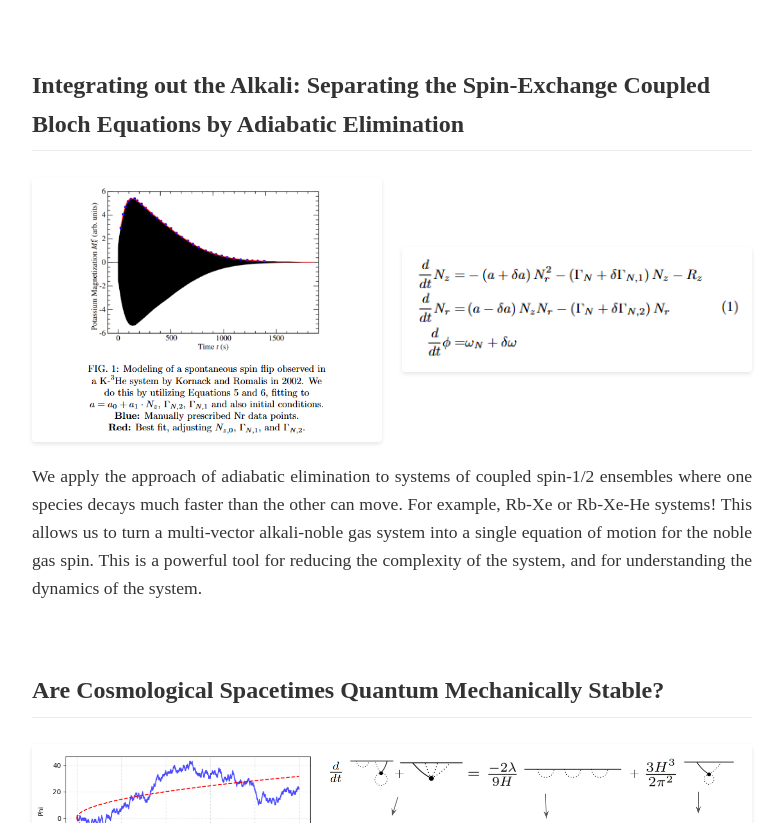
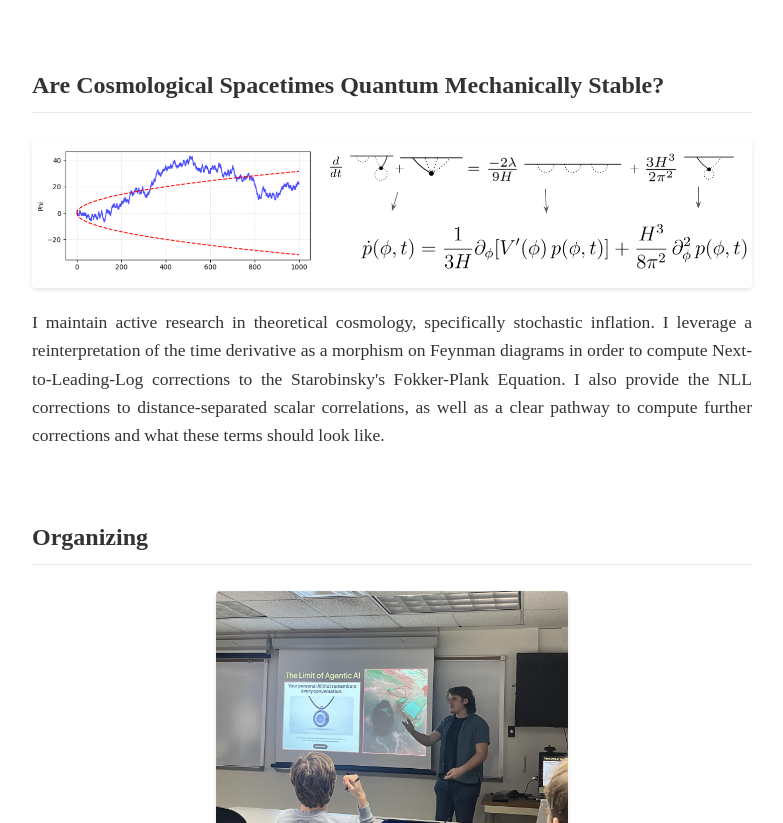
Before and after one commit to Kea10/Kea10.github.io, a plain HTML site: page index.html in a window 1280 px wide. Shown: the part 1202-2025 px from the top of the page, without its empty margins (488-1271 px from the left). Drawn offline with Linux system fonts and the light colour scheme.

Commit message:
Remove adiabatic rubidium section from the public site.
Keep diagrams and draft markup local-only via .gitignore so they remain recoverable without publishing.

Co-authored-by: Cursor <cursoragent@cursor.com>

```diff
--- a/index.html
+++ b/index.html
@@ -50,11 +50,6 @@
                             <em>AI in Research Working Session, Arizona State University</em> (2026)
                         </li>
                         <li>
-                            <strong>Separating the Spin-Exchange Coupled Bloch Equations by Adiabatic Elimination</strong>
-                            <br>
-                            <em>arXiv:2612.XXXXX</em> (Expected ~December 2026)
-                        </li>
-                        <li>
                             <strong>De-Sitter Diagrammar at NLO</strong>
                             <br>
                             <em>arXiv:2612.XXXXX</em> (Expected ~December 2026)
@@ -93,19 +88,6 @@
                         </div>
                     </section>
 
-                    <section id="adiabatic theory">
-                        <h2>Integrating out the Alkali: Separating the Spin-Exchange Coupled Bloch Equations by Adiabatic Elimination</h2>
-                        <div class="content-row">
-                            <div class="image-row">
-                                <img src="unnamed (1).png" alt="Adiabatic elimination diagram 1" class="section-img">
-                                <img src="unnamed.png" alt="Adiabatic elimination diagram 2" class="section-img">
-                            </div>
-                            <p>We apply the approach of adiabatic elimination to systems of coupled spin-1/2 ensembles where one species decays much faster than the other can move. For example, Rb-Xe or Rb-Xe-He systems!
-                                This allows us to turn a multi-vector alkali-noble gas system into a single equation of motion for the noble gas spin. This is a powerful tool for reducing the complexity of the system, and for understanding the dynamics of the system.
-                            </p>
-                        </div>
-                    </section>
-
                     <section id="theory">
                         <h2>Are Cosmological Spacetimes Quantum Mechanically Stable?</h2>
                         <div class="content-row">
```
Also changed, not shown: unnamed (1).png (deleted), unnamed.png (deleted), 1 other file.
